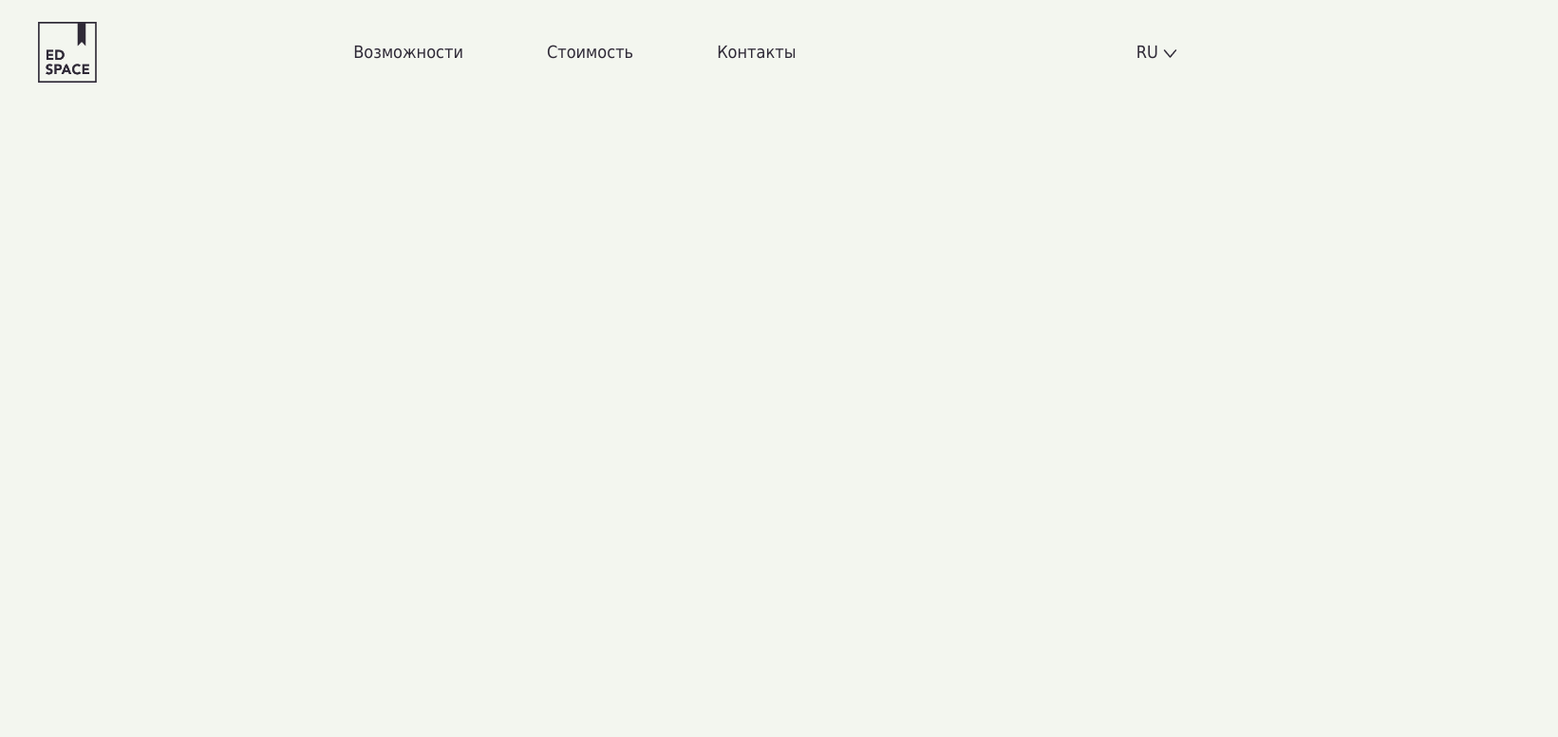
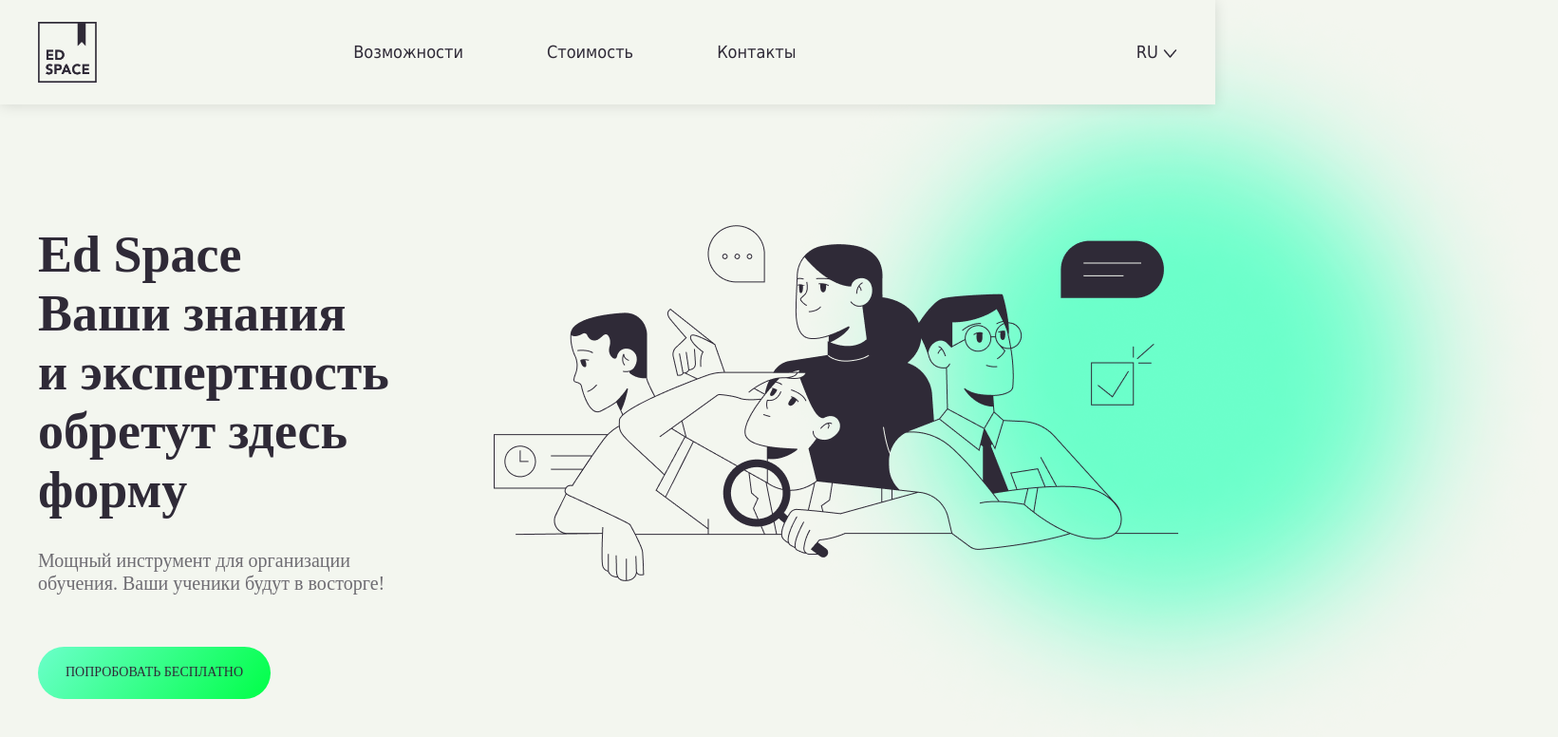
Before and after one commit to octocatcode/maxima-school-project, a plain HTML site: page index.html in a window 1280 px wide. Shown: the whole page at 95% size, 1641 px wide, since content can reach past the window. Drawn offline with Linux system fonts and the light colour scheme.

Commit message:
new-section

```diff
--- a/index.html
+++ b/index.html
@@ -22,6 +22,26 @@
             <div class="currency">RU <img src="images/Vector.png"></div>
         </div>
     </header>
+    <section class="main-content">
+        <div class="container">
+            <div class="main-info">
+                <h1 class="main-title">Ed Space <br>
+                    Ваши знания <br>
+                    и экспертность <br>
+                    обретут здесь<br>
+                    форму</h1>
+                <p class="main-text">
+                    Мощный инструмент для организации обучения. Ваши ученики будут в восторге!
+                </p>
+                <div class="main-action">
+                    <button class="button" id="main-action-button">попробовать бесплатно</button>
+                </div>
+                <img src="images/main-frame.png" alt="main image" class="main-image">
+                <img src="images/Ellipse-9.png" alt="main ellipse" class="main-ellipse">
+            </div>
+
+        </div>
+    </section>
 </body>
 
 </html>
--- a/styles.css
+++ b/styles.css
@@ -25,6 +25,8 @@
 
 .header {
     padding: 23px 0;
+    background: #F3F6EF;
+    box-shadow: 0px 1px 14px 0px rgba(0, 0, 0, 0.12);
 }
 
 .header .container {
@@ -64,3 +66,74 @@
 .currency {
     margin-left: auto;
 }
+
+.main-content {
+    padding-top: 127px;
+    padding-bottom: 97px;
+}
+
+.main-content .container {
+    position: relative;
+}
+
+.main-info {
+    max-width: 400px;
+}
+
+.main-title {
+    font-family: Avenir;
+    font-size: 54px;
+    font-style: normal;
+    font-weight: 800;
+    line-height: 115%;
+}
+
+.main-text {
+    color: var(--ed-space, #6E6C72);
+    font-family: Avenir;
+    font-size: 20px;
+    font-style: normal;
+    font-weight: 400;
+    line-height: 120%;
+    margin-top: 31px;
+    margin-bottom: 55px;
+}
+
+.main-image {
+    position: absolute;
+    top: 0px;
+    left: calc(100% - 720px);
+}
+
+.main-ellipse {
+    position: absolute;
+    top: -50%;
+    left: 65%;
+    max-width: 821px;
+    z-index: -1;
+}
+
+.button {
+    border-radius: 40px;
+    background: var(--gradient, linear-gradient(129deg, #6BFFCA 0%, #00FF47 100%));
+    width: 245px;
+    height: 55px;
+    box-sizing: border-box;
+    padding: 20px;
+    display: flex;
+    justify-content: center;
+    align-items: center;
+    border: 0;
+    cursor: pointer;
+    outline: none;
+    font-size: 18px;
+    color: #191411;
+    font-weight: 600;
+    color: var(--ed-space, #2F2A37);
+    font-family: Avenir;
+    font-size: 14px;
+    font-style: normal;
+    font-weight: 500;
+    line-height: 120%;
+    text-transform: uppercase;
+}
```
Also changed, not shown: images/Ellipse-9.png (added), images/main-frame.png (added).
